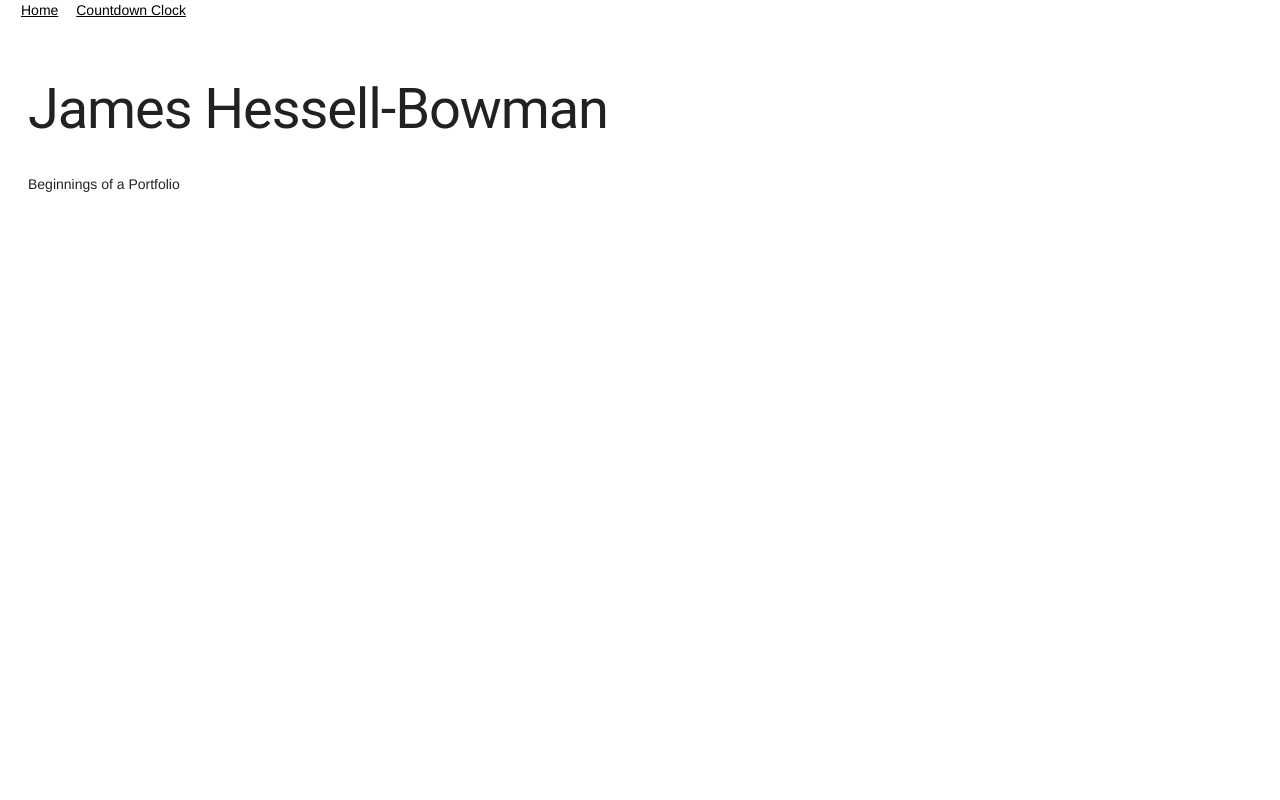
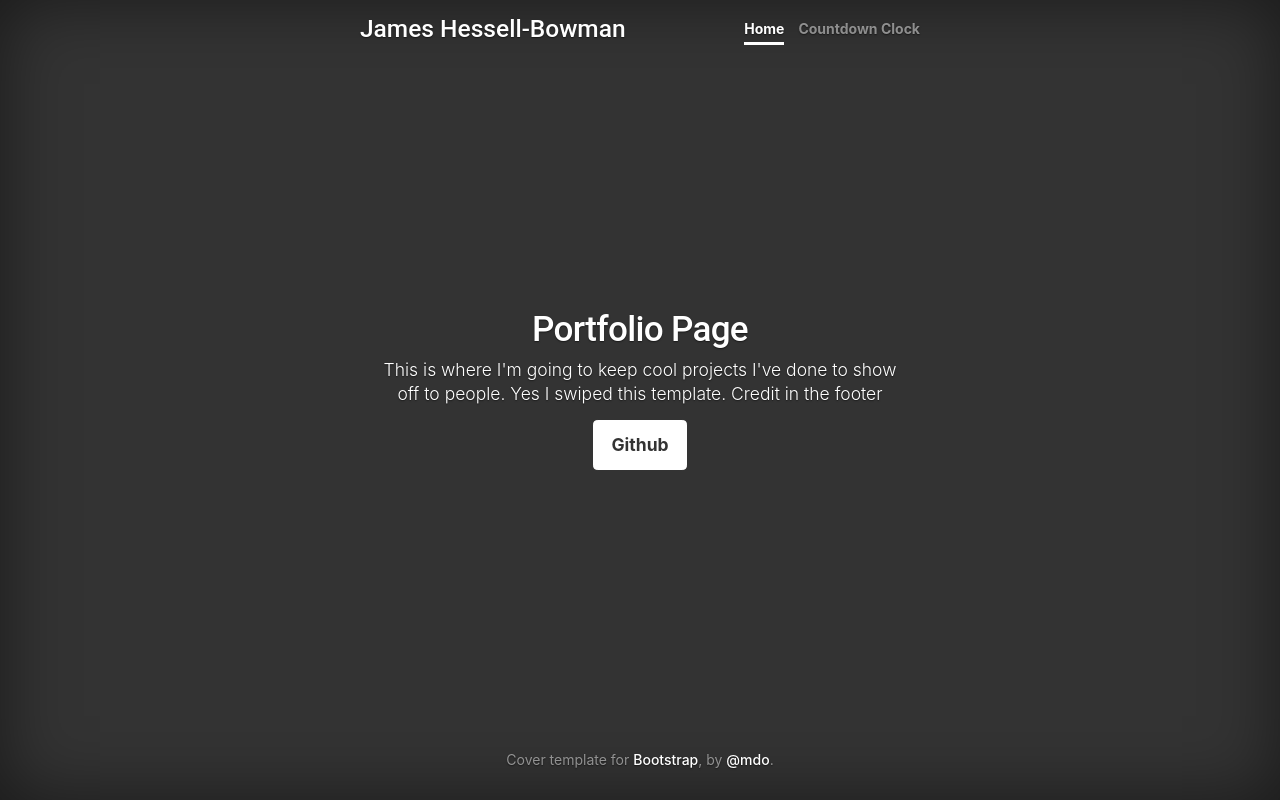
Before and after one commit to Lithial/lithial.github.io, a plain HTML site: page index.html in a window 1280 px wide. Drawn offline with nearby package versions, Linux system fonts and the light colour scheme.

Commit message:
updated home page with a cool template i swiped from bootstrap

```diff
--- /dev/null
+++ b/css/cover.css
@@ -0,0 +1,110 @@
+/*
+ * Globals
+ */
+
+/* Links */
+a,
+a:focus,
+a:hover {
+  color: #fff;
+}
+
+/* Custom default button */
+.btn-secondary,
+.btn-secondary:hover,
+.btn-secondary:focus {
+  color: #333;
+  text-shadow: none; /* Prevent inheritance from `body` */
+  background-color: #fff;
+  border: .05rem solid #fff;
+}
+
+
+/*
+ * Base structure
+ */
+
+html,
+body {
+  height: 100%;
+  background-color: #333;
+}
+
+body {
+  display: -ms-flexbox;
+  display: -webkit-box;
+  display: flex;
+  -ms-flex-pack: center;
+  -webkit-box-pack: center;
+  justify-content: center;
+  color: #fff;
+  text-shadow: 0 .05rem .1rem rgba(0, 0, 0, .5);
+  box-shadow: inset 0 0 5rem rgba(0, 0, 0, .5);
+}
+
+.cover-container {
+  max-width: 42em;
+}
+
+
+/*
+ * Header
+ */
+.masthead {
+  margin-bottom: 2rem;
+}
+
+.masthead-brand {
+  margin-bottom: 0;
+}
+
+.nav-masthead .nav-link {
+  padding: .25rem 0;
+  font-weight: 700;
+  color: rgba(255, 255, 255, .5);
+  background-color: transparent;
+  border-bottom: .25rem solid transparent;
+}
+
+.nav-masthead .nav-link:hover,
+.nav-masthead .nav-link:focus {
+  border-bottom-color: rgba(255, 255, 255, .25);
+}
+
+.nav-masthead .nav-link + .nav-link {
+  margin-left: 1rem;
+}
+
+.nav-masthead .active {
+  color: #fff;
+  border-bottom-color: #fff;
+}
+
+@media (min-width: 48em) {
+  .masthead-brand {
+    float: left;
+  }
+  .nav-masthead {
+    float: right;
+  }
+}
+
+
+/*
+ * Cover
+ */
+.cover {
+  padding: 0 1.5rem;
+}
+.cover .btn-lg {
+  padding: .75rem 1.25rem;
+  font-weight: 700;
+}
+
+
+/*
+ * Footer
+ */
+.mastfoot {
+  color: rgba(255, 255, 255, .5);
+}
--- a/index.html
+++ b/index.html
@@ -8,16 +8,47 @@
     <link rel="stylesheet" href="https://fonts.googleapis.com/icon?family=Material+Icons">
     <link rel="stylesheet" href="https://code.getmdl.io/1.3.0/material.indigo-pink.min.css">
     <script defer src="https://code.getmdl.io/1.3.0/material.min.js"></script>
-    <link rel="stylesheet" href="/css/styles.css">
+	<link rel="stylesheet" href="https://stackpath.bootstrapcdn.com/bootstrap/4.4.1/css/bootstrap.min.css" integrity="sha384-Vkoo8x4CGsO3+Hhxv8T/Q5PaXtkKtu6ug5TOeNV6gBiFeWPGFN9MuhOf23Q9Ifjh" crossorigin="anonymous">
+    <!--<link rel="stylesheet" href="/css/styles.css"> -->
+	<link href="css/cover.css" rel="stylesheet">
 </head>
-<body>
-    <nav>
-        <a href="http://lithial.github.io/index.html">Home</a>
-        <a href="http://lithial.github.io/countdown.html">Countdown Clock</a>
-    </nav>
-    <section>
-        <h1>James Hessell-Bowman</h1>
-        <p>Beginnings of a Portfolio</p>
-    </section>
+
+<body class="text-center">
+
+    <div class="cover-container d-flex h-100 p-3 mx-auto flex-column">
+      <header class="masthead mb-auto">
+        <div class="inner">
+          <h3 class="masthead-brand">James Hessell-Bowman</h3>
+          <nav class="nav nav-masthead justify-content-center">
+            <a class="nav-link active" href="http://lithial.github.io/index.html">Home</a>
+            <a class="nav-link" href="http://lithial.github.io/countdown.html">Countdown Clock</a>
+          </nav>
+        </div>
+      </header>
+
+      <main role="main" class="inner cover">
+        <h1 class="cover-heading">Portfolio Page</h1>
+        <p class="lead">This is where I'm going to keep cool projects I've done to show off to people. Yes I swiped this template. Credit in the footer</p>
+        <p class="lead">
+          <a href="https://github.com/lithial" class="btn btn-lg btn-secondary">Github</a>
+        </p>
+      </main>
+
+      <footer class="mastfoot mt-auto">
+        <div class="inner">
+          <p>Cover template for <a href="https://getbootstrap.com/">Bootstrap</a>, by <a href="https://twitter.com/mdo">@mdo</a>.</p>
+        </div>
+      </footer>
+    </div>
+
+
+    <!-- Bootstrap core JavaScript
+    ================================================== -->
+    <!-- Placed at the end of the document so the pages load faster -->
+    <script src="https://code.jquery.com/jquery-3.2.1.slim.min.js" integrity="sha384-KJ3o2DKtIkvYIK3UENzmM7KCkRr/rE9/Qpg6aAZGJwFDMVNA/GpGFF93hXpG5KkN" crossorigin="anonymous"></script>
+    <script>window.jQuery || document.write('<script src="../../assets/js/vendor/jquery-slim.min.js"><\/script>')</script>
+    <script src="../../assets/js/vendor/popper.min.js"></script>
+    <script src="../../dist/js/bootstrap.min.js"></script>
+
+
 </body>
-</html>
```
